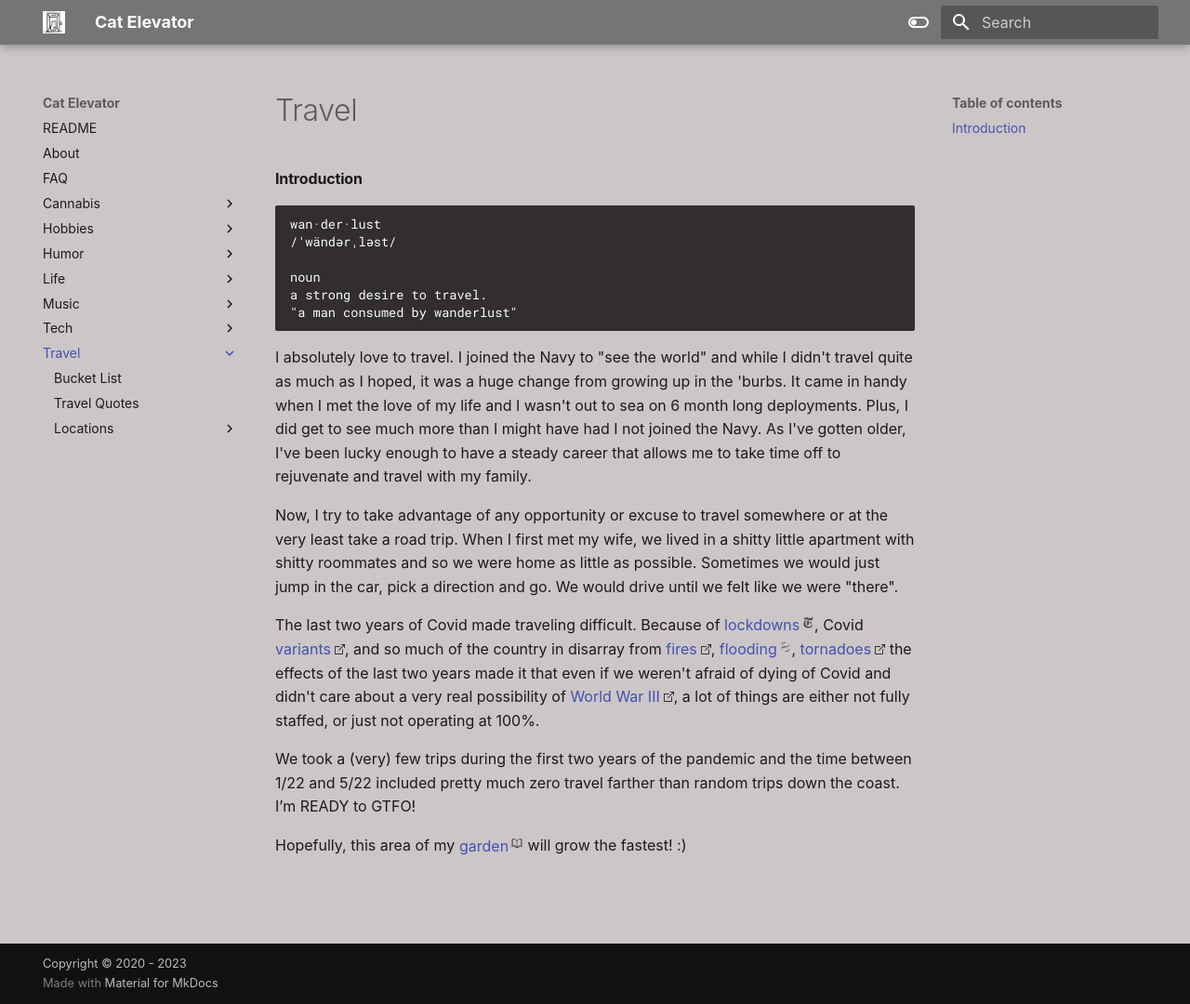
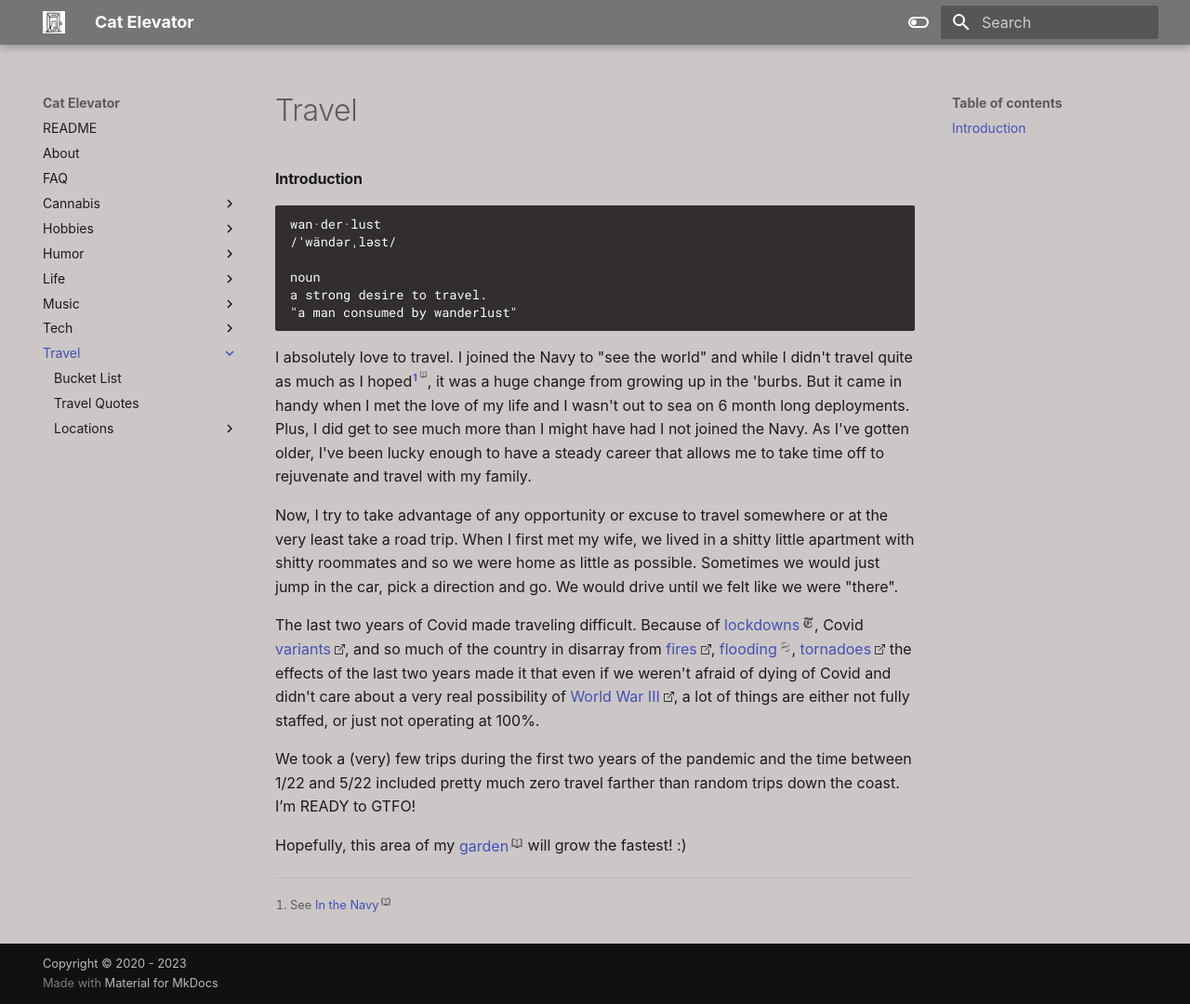
Before and after one commit to los7key/garden, an MkDocs documentation site: the page built from docs/travel/README.md, in a window 1280 px wide and 1080 px high. Shown: the whole window at 93% size. Built offline with MkDocs 1.6.1 and Material for MkDocs 9.7.7, drawn with Linux system fonts in a browser that asks for light colours; some web fonts are replaced.

````diff
--- a/docs/travel/README.md
+++ b/docs/travel/README.md
@@ -15,7 +15,7 @@ a strong desire to travel.
 "a man consumed by wanderlust"
 ```
 
-I absolutely love to travel.  I joined the Navy to "see the world" and while I didn't travel quite as much as I hoped, it was a huge change from growing up in the 'burbs. It came in handy when I met the love of my life and I wasn't out to sea on 6 month long deployments.  Plus, I did get to see much more than I might have had I not joined the Navy.  As I've gotten older, I've been lucky enough to have a steady career that allows me to take time off to rejuvenate and travel with my family.
+I absolutely love to travel.  I joined the Navy to "see the world" and while I didn't travel quite as much as I hoped[^1], it was a huge change from growing up in the 'burbs. But it came in handy when I met the love of my life and I wasn't out to sea on 6 month long deployments.  Plus, I did get to see much more than I might have had I not joined the Navy.  As I've gotten older, I've been lucky enough to have a steady career that allows me to take time off to rejuvenate and travel with my family.
 
 Now, I try to take advantage of any opportunity or excuse to travel somewhere or at the very least take a road trip.  When I first met my wife, we lived in a shitty little apartment with shitty roommates and so we were home as little as possible.  Sometimes we would just jump in the car, pick a direction and go.  We would drive until we felt like we were "there".
 
@@ -24,3 +24,5 @@ The last two years of Covid made traveling difficult.  Because of [lockdowns](ht
 We took a (very) few trips during the first two years of the pandemic and the time between 1/22 and 5/22 included pretty much zero travel farther than random trips down the coast.  I’m READY to GTFO!
 
 Hopefully, this area of my <a href="/" class="hvr-wobble-skew">garden</a> will grow the fastest! :)
+
+[^1]: See <a href="/life/in-the-navy/#in-the-navy" class="hvr-wobble-skew">In the Navy</a>
````
Also changed, not shown: other parts of docs/travel/README.md (+1 -1 lines), docs/hobbies/README.md (+2 -2 lines), docs/life/In-the-navy.md (+1 -1 lines), docs/life/is-doing-nothing.md (+2 -2 lines), docs/life/why-get-out.md (+2 -2 lines), docs/tech/security/README.md (+2 -2 lines).
